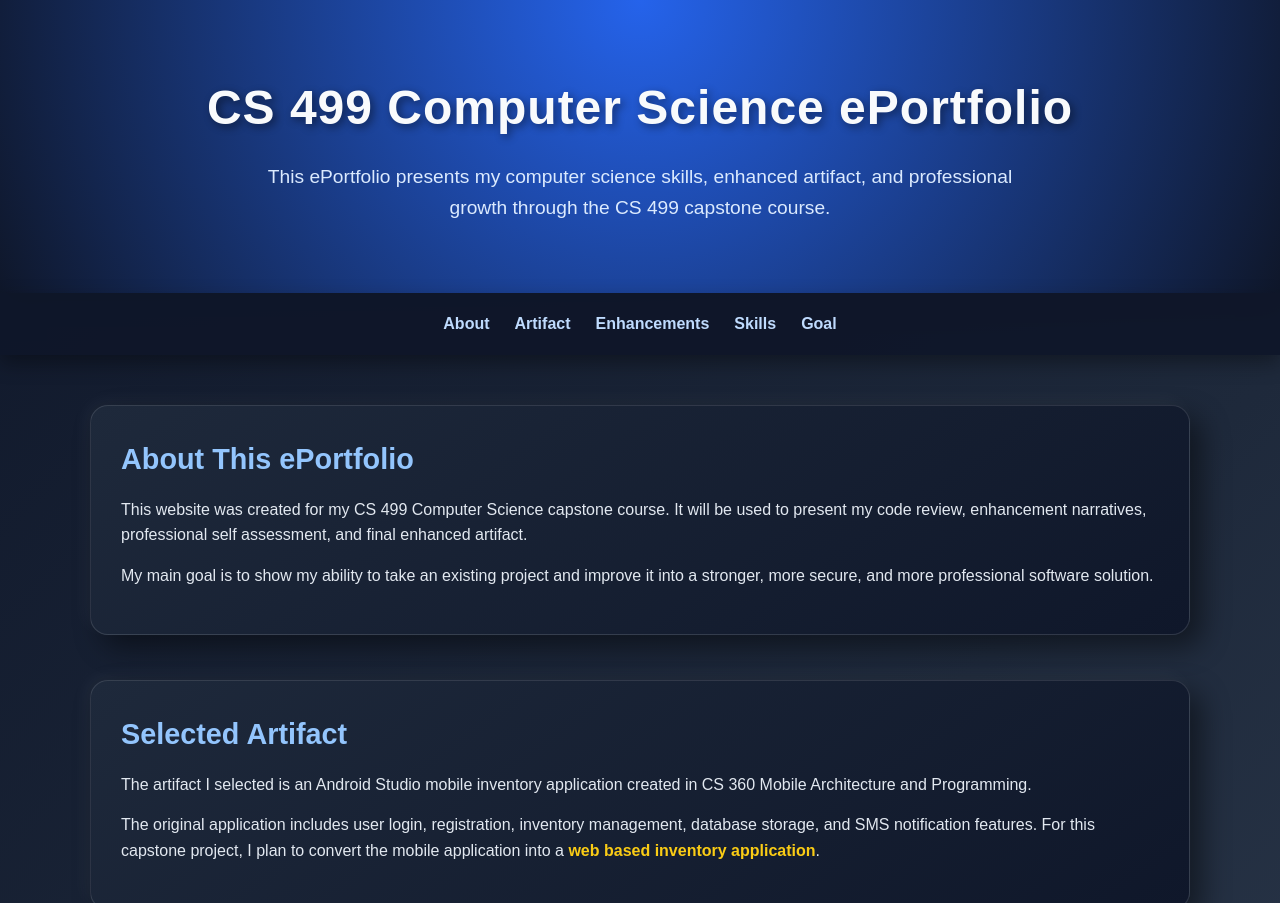
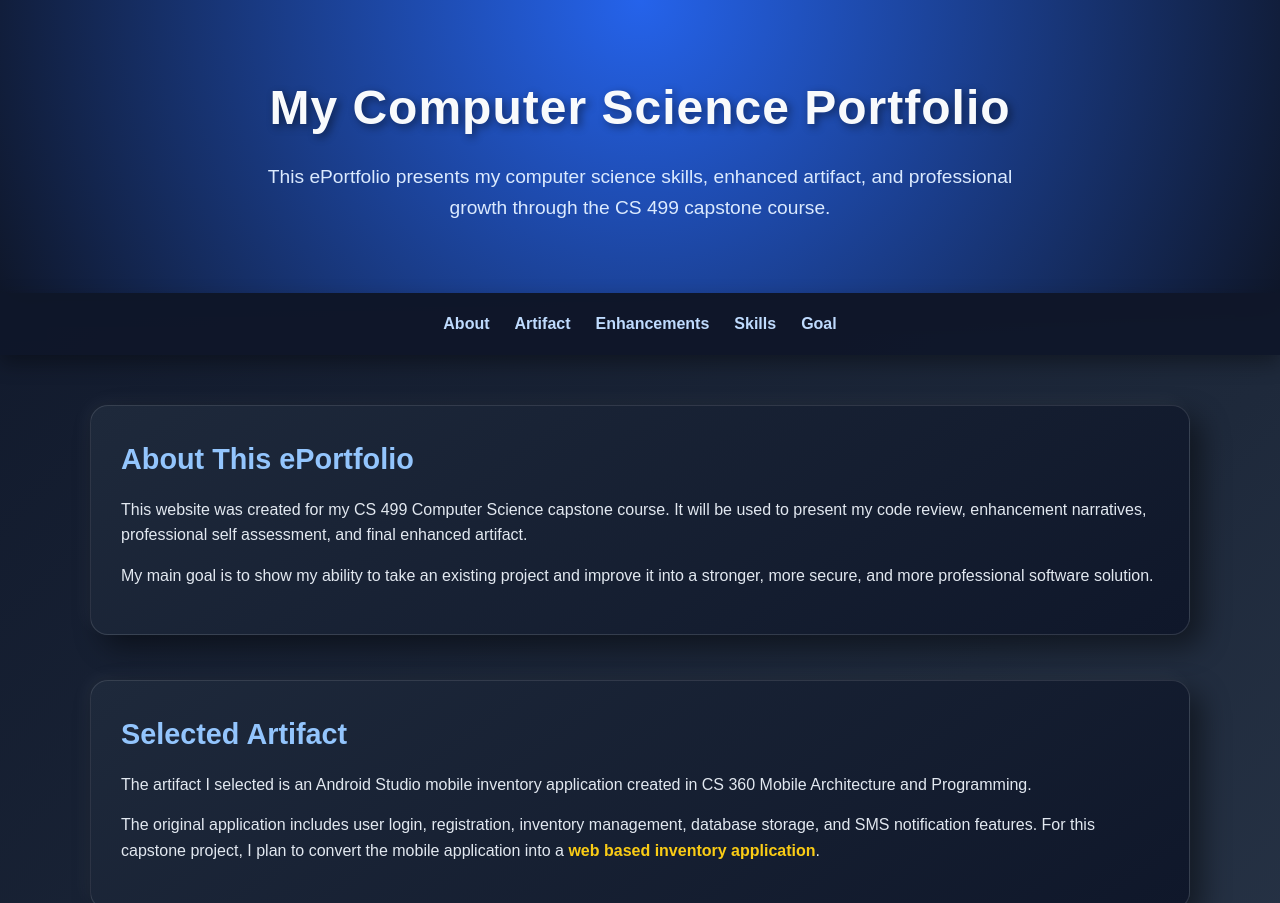
Before and after one commit to Elijahkend/GitHub-Portfolio, a plain HTML site: page index.html in a window 1280 px wide. Shown: the top 903 px of the page. Drawn offline with Linux system fonts and the light colour scheme.

Commit message:
Update ePortfolio header title format

```diff
--- a/index.html
+++ b/index.html
@@ -164,7 +164,10 @@
 
     <!-- Header section for the ePortfolio title and summary -->
     <header>
-        <h1>CS 499 Computer Science ePortfolio</h1>
+        <h1>
+            <span>My Computer Science</span>
+            <span>Portfolio</span>
+        </h1>
         <p>
             This ePortfolio presents my computer science skills, enhanced artifact, and professional growth through the CS 499 capstone course.
         </p>
```
